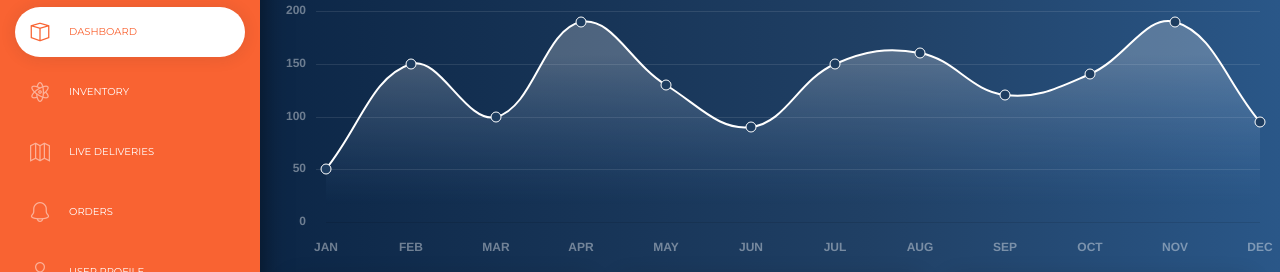
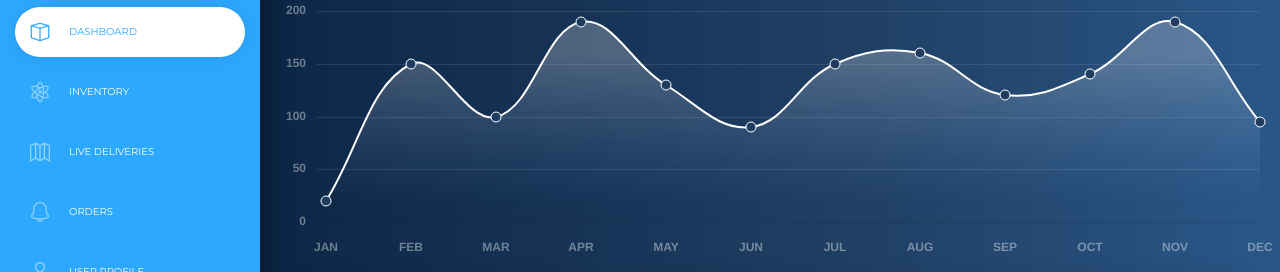
Before and after one commit to Quabynah/awesome-phoenix, a plain HTML site: page public/dashboard.html in a window 1280 px wide. Shown: the part 75-347 px from the top of the page. Drawn offline with Linux system fonts and the light colour scheme; some packages are replaced by stand-ins of ours.

Commit message:
Awesome update
New update

```diff
--- a/public/assets/demo/demo.js
+++ b/public/assets/demo/demo.js
@@ -222,7 +222,7 @@ demo = {
                     fill: true,
                     backgroundColor: gradientFill,
                     borderWidth: 2,
-                    data: [50, 150, 100, 190, 130, 90, 150, 160, 120, 140, 190, 95]
+                    data: [20, 150, 100, 190, 130, 90, 150, 160, 120, 140, 190, 95]
                 }]
             },
             options: {
--- a/public/dashboard.html
+++ b/public/dashboard.html
@@ -21,7 +21,7 @@
 
 <body class="">
     <div class="wrapper ">
-        <div class="sidebar bg-primary" data-color="orange">
+        <div class="sidebar bg-primary" data-color="blue">
             <div class="logo">
                 <a href="http://www.creative-tim.com" class="simple-text logo-mini">
 
```
Also changed, not shown: public/delivery.html (+1 -1 lines), public/inventory.html (+1 -1 lines), public/orders.html (+1 -1 lines), public/profile.html (+1 -1 lines).
